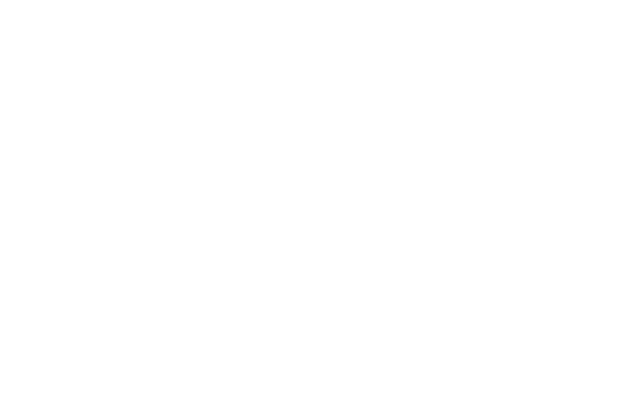
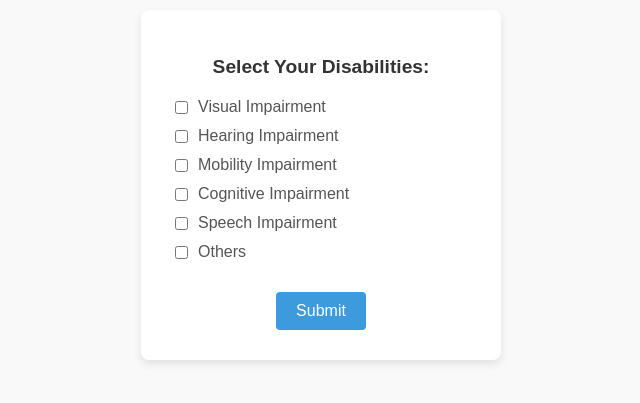
Before and after one commit to IsaacObusan/JobCompassSAD, a React (Create React App) app: page /disability-form in a window 1280 px wide. Before the commit this address had no page. Shown: the part 215-618 px from the top of the page, without its empty margins (319-959 px from the left). Built offline with nearby package versions, Linux system fonts and the light colour scheme.

Commit message:
nikunkuni

```diff
--- a/src/App.tsx
+++ b/src/App.tsx
@@ -5,7 +5,8 @@ import LandingPage from './components/LandingPage';
 import CreateAccountForm from './components/CreateAccountForm';
 import SignupForm from './components/SignupForm';
 import EmployerDashboard from './components/EmployerDashboard';
-import TabContainer from './components/TabContainer';  // Import TabContainer
+import TabContainer from './components/TabContainer';
+import DisabilityForm from './components/DisabilityForm'; // Import DisabilityForm
 
 const App: React.FC = () => {
   return (
@@ -16,6 +17,7 @@ const App: React.FC = () => {
         <Route path="/signup" element={<TabContainer />} /> {/* TabContainer for sign-up */}
         <Route path="/landingpage" element={<LandingPage />} /> {/* Landing page for employees */}
         <Route path="/employerdashboard" element={<EmployerDashboard />} /> {/* Employer dashboard */}
+        <Route path="/disability-form" element={<DisabilityForm />} /> {/* Disability form page */}
       </Routes>
     </Router>
   );
--- a/src/components/CreateAccountForm.tsx
+++ b/src/components/CreateAccountForm.tsx
@@ -1,4 +1,5 @@
 import React, { useState } from 'react';
+import { useNavigate } from 'react-router-dom';
 import './CreateAccountForm.css';
 
 const CreateAccountForm: React.FC = () => {
@@ -11,6 +12,7 @@ const CreateAccountForm: React.FC = () => {
         portfolio: '',
         resume: null as File | null
     });
+    const navigate = useNavigate();
 
     const handleChange = (e: React.ChangeEvent<HTMLInputElement | HTMLTextAreaElement>) => {
         const { name, value } = e.target;
@@ -19,14 +21,14 @@ const CreateAccountForm: React.FC = () => {
 
     const handleFileChange = (e: React.ChangeEvent<HTMLInputElement>) => {
         if (e.target.files && e.target.files[0]) {
-            setFormData(prev => ({ ...prev, resume: e.target.files![0] })); // Non-null assertion added here
+            setFormData(prev => ({ ...prev, resume: e.target.files![0] }));
         }
     };
 
     const handleSubmit = (e: React.FormEvent) => {
         e.preventDefault();
-        // Process the form submission (e.g., send data to API)
         console.log('Form submitted:', formData);
+        navigate('/disability-form');
     };
 
     return (
--- /dev/null
+++ b/src/components/DisabilityForm.css
@@ -0,0 +1,60 @@
+/* DisabilityForm.css */
+body {
+    margin: 0;
+    padding: 0;
+    font-family: Arial, sans-serif;
+    display: flex;
+    justify-content: center;
+    align-items: center;
+    height: 100vh;
+    background-color: #f9f9f9;
+}
+
+.form-container {
+    display: flex;
+    justify-content: center;
+    align-items: center;
+    height: 100%;
+}
+
+.disability-form {
+    background-color: white;
+    border-radius: 8px;
+    padding: 30px;
+    width: 300px;
+    box-shadow: 0 4px 8px rgba(0, 0, 0, 0.1);
+    text-align: center;
+}
+
+.disability-form h2 {
+    margin-bottom: 20px;
+    font-size: 1.2em;
+    color: #333;
+}
+
+.disability-form label {
+    display: flex;
+    align-items: center;
+    margin: 10px 0;
+    font-size: 1em;
+    color: #555;
+}
+
+.disability-form input[type="checkbox"] {
+    margin-right: 10px;
+}
+
+.disability-form button {
+    margin-top: 20px;
+    padding: 10px 20px;
+    background-color: #3c9add;
+    color: white;
+    border: none;
+    border-radius: 4px;
+    cursor: pointer;
+    font-size: 1em;
+}
+
+.disability-form button:hover {
+    background-color: #0056b3;
+}
--- /dev/null
+++ b/src/components/DisabilityForm.tsx
@@ -0,0 +1,90 @@
+import React, { useState } from 'react';
+import './DisabilityForm.css';
+
+const DisabilityForm: React.FC = () => {
+    const [selectedDisabilities, setSelectedDisabilities] = useState({
+        visualImpairment: false,
+        hearingImpairment: false,
+        mobilityImpairment: false,
+        cognitiveImpairment: false,
+        speechImpairment: false,
+        others: false
+    });
+
+    const handleChange = (e: React.ChangeEvent<HTMLInputElement>) => {
+        const { name, checked } = e.target;
+        setSelectedDisabilities(prev => ({ ...prev, [name]: checked }));
+    };
+
+    const handleSubmit = (e: React.FormEvent) => {
+        e.preventDefault();
+        console.log('Selected disabilities:', selectedDisabilities);
+    };
+
+    return (
+        <div className="form-container">
+            <form className="disability-form" onSubmit={handleSubmit}>
+                <h2>Select Your Disabilities:</h2>
+                <label>
+                    <input
+                        type="checkbox"
+                        name="visualImpairment"
+                        checked={selectedDisabilities.visualImpairment}
+                        onChange={handleChange}
+                    />
+                    Visual Impairment
+                </label>
+                <label>
+                    <input
+                        type="checkbox"
+                        name="hearingImpairment"
+                        checked={selectedDisabilities.hearingImpairment}
+                        onChange={handleChange}
+                    />
+                    Hearing Impairment
+                </label>
+                <label>
+                    <input
+                        type="checkbox"
+                        name="mobilityImpairment"
+                        checked={selectedDisabilities.mobilityImpairment}
+                        onChange={handleChange}
+                    />
+                    Mobility Impairment
+                </label>
+                <label>
+                    <input
+                        type="checkbox"
+                        name="cognitiveImpairment"
+                        checked={selectedDisabilities.cognitiveImpairment}
+                        onChange={handleChange}
+                    />
+                    Cognitive Impairment
+                </label>
+                <label>
+                    <input
+                        type="checkbox"
+                        name="speechImpairment"
+                        checked={selectedDisabilities.speechImpairment}
+                        onChange={handleChange}
+                    />
+                    Speech Impairment
+                </label>
+                <label>
+                    <input
+                        type="checkbox"
+                        name="others"
+                        checked={selectedDisabilities.others}
+                        onChange={handleChange}
+                    />
+                    Others
+                </label>
+                <button type="submit">Submit</button>
+            </form>
+        </div>
+    );
+};
+
+export default DisabilityForm;
+
+export{}
```
